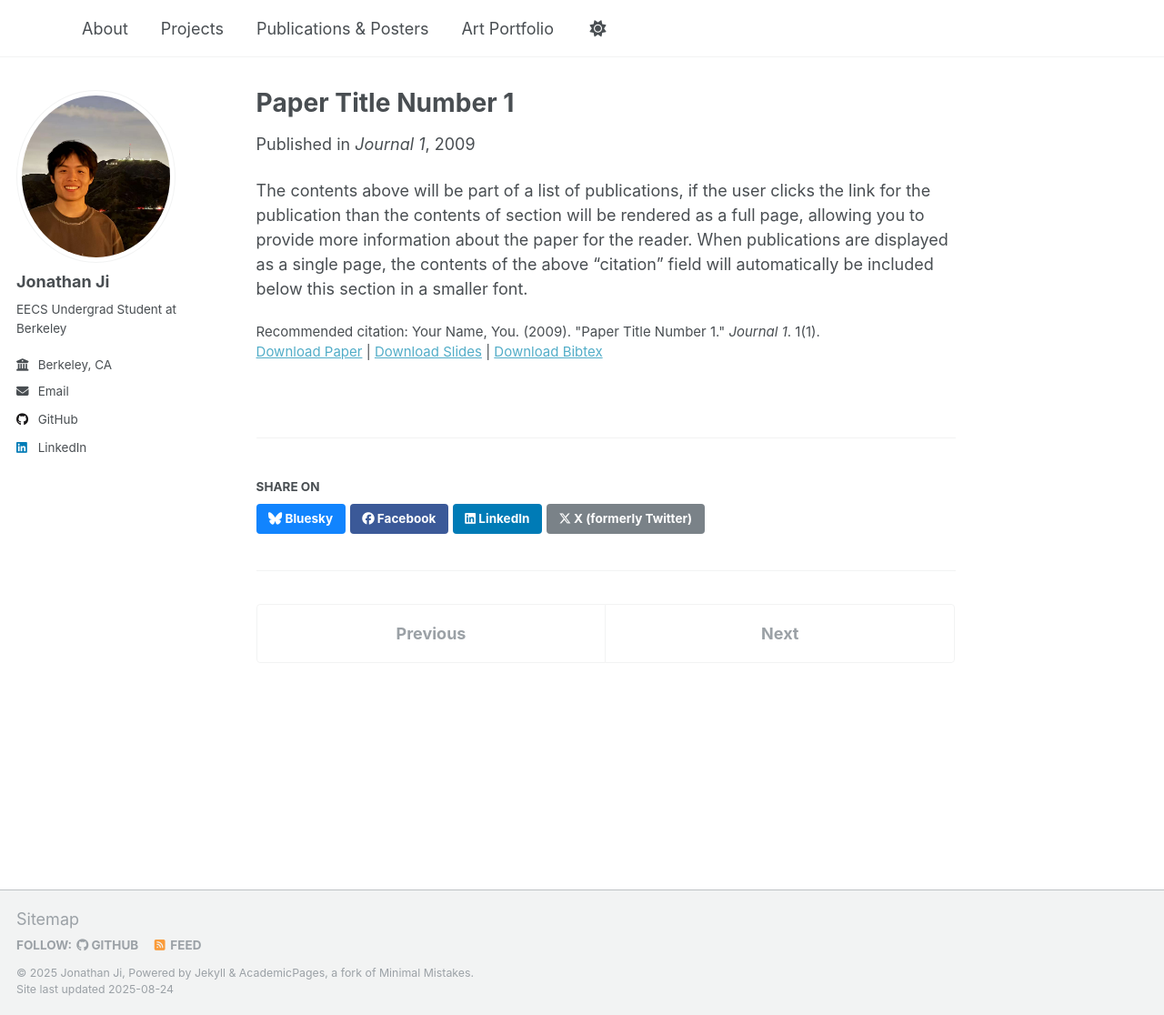
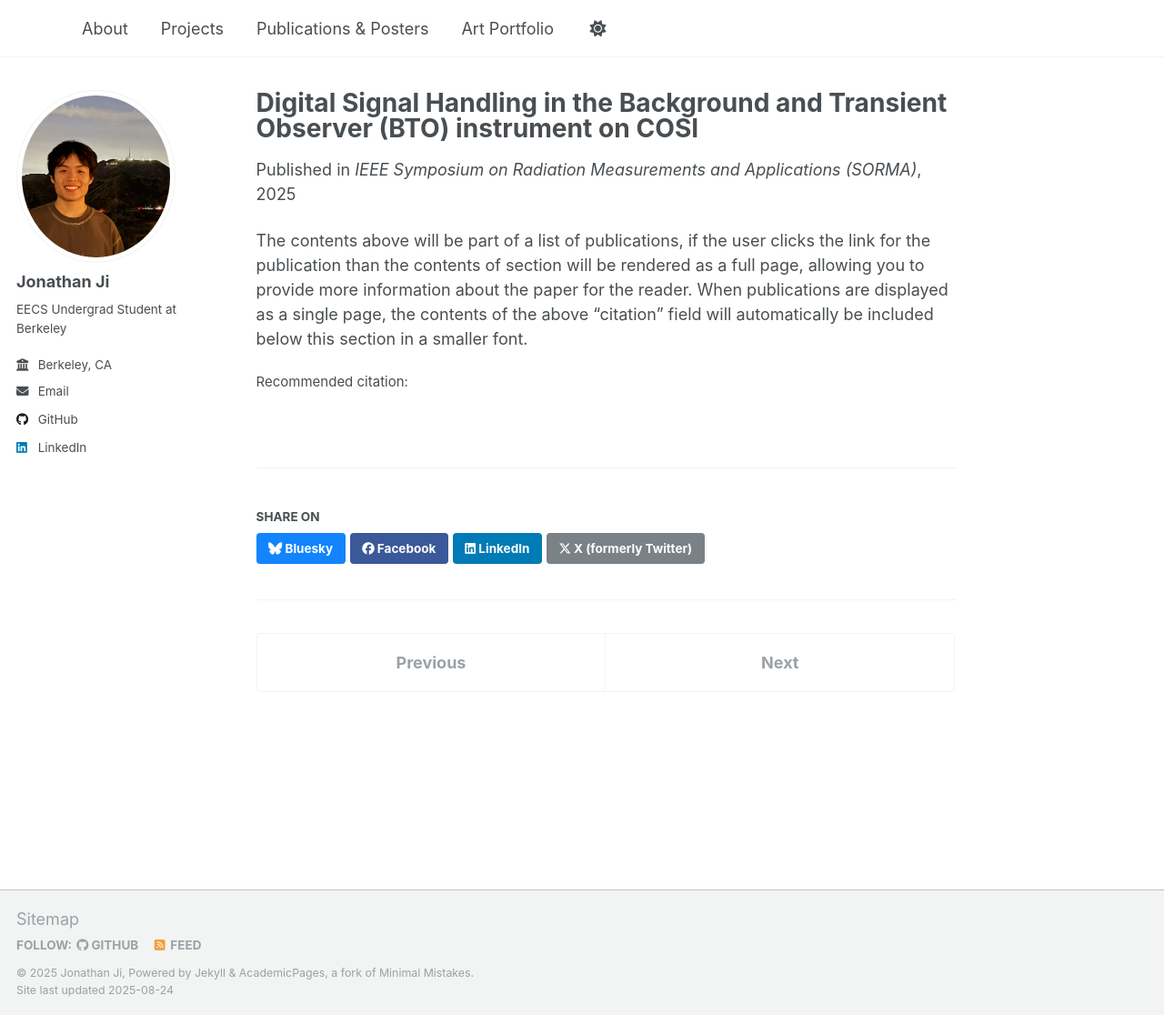
Before and after one commit to JonathanSHJ/jonathanshj.github.io, a Jekyll site: the page built from _publications/2009-10-01-paper-title-number-1.md, in a window 1280 px wide and 1116 px high. Shown: the whole window at 91% size. Built offline with Jekyll 4.4.1, drawn with Linux system fonts in a browser that asks for light colours; a script that is not in the unit is left out.

Commit message:
Update 2009-10-01-paper-title-number-1.md

```diff
--- a/_publications/2009-10-01-paper-title-number-1.md
+++ b/_publications/2009-10-01-paper-title-number-1.md
@@ -1,14 +1,14 @@
 ---
-title: "Paper Title Number 1"
-collection: publications
-category: manuscripts
-permalink: /publication/2009-10-01-paper-title-number-1
-excerpt: 'This paper is about the number 1. The number 2 is left for future work.'
-date: 2009-10-01
-venue: 'Journal 1'
-slidesurl: 'http://academicpages.github.io/files/slides1.pdf'
-paperurl: 'http://academicpages.github.io/files/paper1.pdf'
-bibtexurl: 'http://academicpages.github.io/files/bibtex1.bib'
-citation: 'Your Name, You. (2009). &quot;Paper Title Number 1.&quot; <i>Journal 1</i>. 1(1).'
+title: 'Digital Signal Handling in the Background and Transient Observer (BTO) instrument on COSI'
+collection:
+category: Poster
+permalink:
+excerpt: 'Electrical and software technology and system design overview for BTO'
+date: 2025-07-19
+venue: 'IEEE Symposium on Radiation Measurements and Applications (SORMA)'
+slidesurl:
+paperurl:
+bibtexurl:
+citation: ''
 ---
 The contents above will be part of a list of publications, if the user clicks the link for the publication than the contents of section will be rendered as a full page, allowing you to provide more information about the paper for the reader. When publications are displayed as a single page, the contents of the above "citation" field will automatically be included below this section in a smaller font.
```
